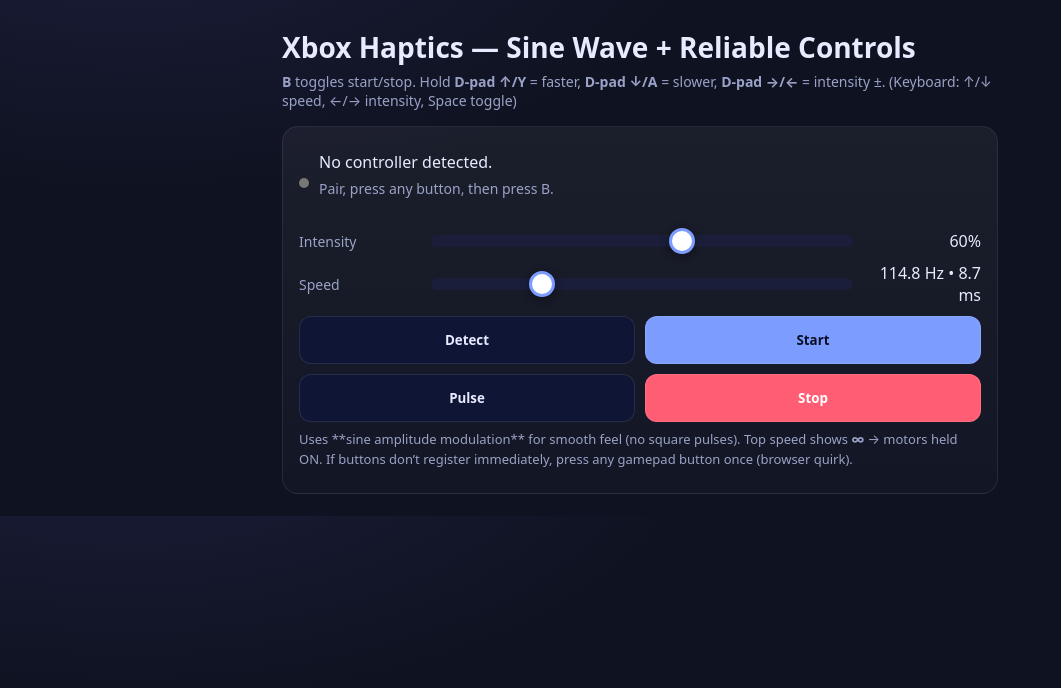
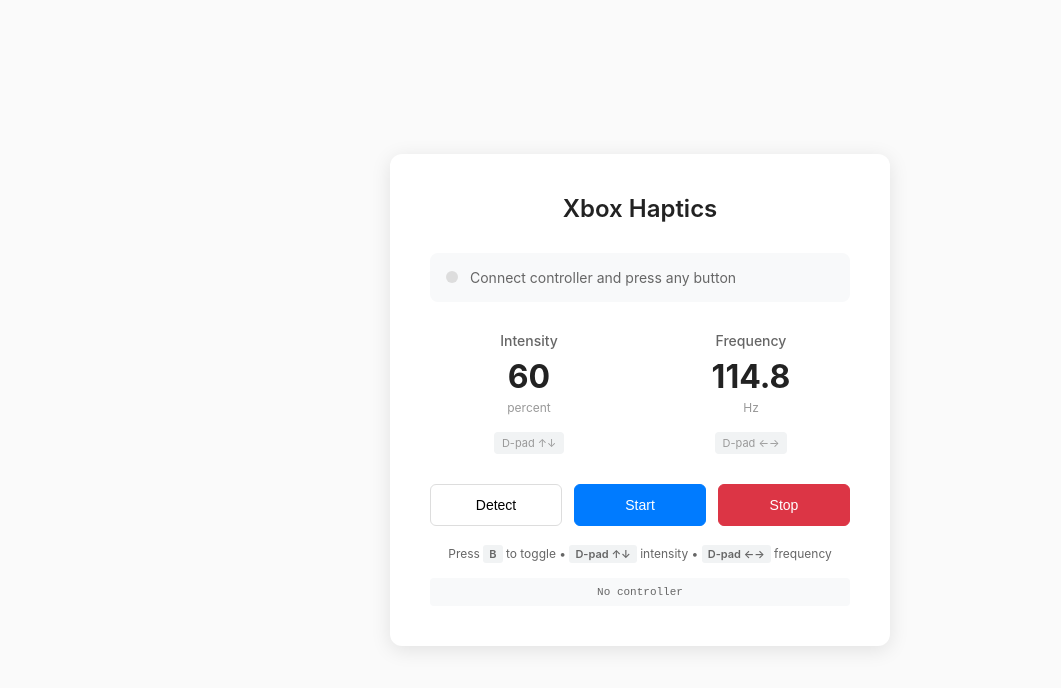
Before and after one commit to varun-b-nagaraj/test1, a plain HTML site: page haptic.html in a window 1280 px wide. Shown: the whole page, without its empty margins (0-1061 px from the left). Drawn offline with Linux system fonts and the light colour scheme.

Commit message:
stable working commit

```diff
--- a/haptic.html
+++ b/haptic.html
@@ -3,362 +3,497 @@
 <head>
 <meta charset="utf-8" />
 <meta name="viewport" content="width=device-width,initial-scale=1" />
-<title>Xbox Haptics — Sine Wave + Reliable Controls</title>
+<title>Xbox Haptics</title>
 <style>
-  :root{--bg:#0f1220;--text:#e8ebff;--muted:#9aa3c7;--accent:#7c9cff;--ok:#2bd576;--danger:#ff5d73;--radius:16px}
-  *{box-sizing:border-box;font-family:system-ui,-apple-system,Segoe UI,Roboto,Inter,Arial,sans-serif}
-  body{margin:0;background:radial-gradient(1000px 500px at 10% -20%, #1b1f3b 0%, #0f1220 60%), var(--bg);color:var(--text)}
-  .shell{max-width:760px;margin:0 auto;padding:22px}
-  h1{margin:6px 0 0;font-size:clamp(20px,4vw,28px)}
-  .sub{color:var(--muted);margin:6px 0 16px;font-size:14px}
-  .card{background:linear-gradient(180deg, rgba(255,255,255,.05), rgba(255,255,255,.02));
-        border:1px solid rgba(255,255,255,.08);border-radius:var(--radius);padding:16px}
-  .status{display:flex;align-items:center;gap:10px;margin:8px 0 16px}
-  .dot{width:10px;height:10px;border-radius:50%;background:#777}
-  .dot.ok{background:var(--ok)} .dot.bad{background:var(--danger)}
-  .row{display:grid;grid-template-columns: 120px 1fr 120px;gap:10px;align-items:center;margin:10px 0}
-  label{color:var(--muted);font-size:14px}
-  output{text-align:right;font-variant-numeric:tabular-nums}
-  input[type="range"]{width:100%;appearance:none;height:12px;border-radius:999px;background:#1a1e3a}
-  input[type="range"]::-webkit-slider-thumb{
-    appearance:none;width:26px;height:26px;border-radius:50%;background:#fff;border:3px solid var(--accent);
-    box-shadow:0 2px 10px rgba(0,0,0,.35)
+  * {
+    box-sizing: border-box;
+    margin: 0;
+    padding: 0;
   }
-  .btns{display:grid;grid-template-columns:1fr 1fr;gap:10px;margin-top:10px}
-  button{padding:14px;border-radius:12px;border:1px solid rgba(255,255,255,.1);background:var(--accent);color:#0b1025;font-weight:700}
-  button.secondary{background:#0f1534;color:#e8ebff}
-  button.danger{background:var(--danger);color:#fff}
-  .tips{color:var(--muted);font-size:13px;line-height:1.5;margin-top:8px}
-  .kbd{padding:1px 6px;border-radius:6px;background:#0b0f22;border:1px solid rgba(255,255,255,.12)}
-  .mono{font-family:ui-monospace, SFMono-Regular, Menlo, Consolas, "Liberation Mono", monospace}
+
+  body {
+    font-family: -apple-system, BlinkMacSystemFont, 'Segoe UI', system-ui, sans-serif;
+    background: #fafafa;
+    color: #333;
+    height: 100vh;
+    display: flex;
+    align-items: center;
+    justify-content: center;
+    overflow: hidden;
+  }
+
+  .container {
+    background: white;
+    border-radius: 12px;
+    box-shadow: 0 4px 20px rgba(0,0,0,0.1);
+    padding: 40px;
+    width: 500px;
+    max-width: 90vw;
+  }
+
+  .title {
+    text-align: center;
+    font-size: 24px;
+    font-weight: 600;
+    margin-bottom: 30px;
+    color: #222;
+  }
+
+  .status {
+    display: flex;
+    align-items: center;
+    gap: 12px;
+    margin-bottom: 30px;
+    padding: 16px;
+    background: #f8f9fa;
+    border-radius: 8px;
+  }
+
+  .status-dot {
+    width: 12px;
+    height: 12px;
+    border-radius: 50%;
+    background: #ddd;
+    transition: all 0.3s ease;
+  }
+
+  .status-dot.connected { background: #28a745; }
+  .status-dot.no-haptics { background: #ffc107; }
+
+  .status-text {
+    font-size: 14px;
+    color: #666;
+  }
+
+  .controls {
+    display: grid;
+    grid-template-columns: 1fr 1fr;
+    gap: 24px;
+    margin-bottom: 30px;
+  }
+
+  .control {
+    text-align: center;
+  }
+
+  .control-label {
+    font-size: 14px;
+    color: #666;
+    margin-bottom: 8px;
+    font-weight: 500;
+  }
+
+  .control-value {
+    font-size: 32px;
+    font-weight: 700;
+    color: #222;
+    margin-bottom: 4px;
+  }
+
+  .control-unit {
+    font-size: 12px;
+    color: #999;
+    margin-bottom: 16px;
+  }
+
+  .control-hint {
+    font-size: 11px;
+    color: #999;
+    padding: 4px 8px;
+    background: #f1f3f4;
+    border-radius: 4px;
+    display: inline-block;
+  }
+
+  .buttons {
+    display: grid;
+    grid-template-columns: 1fr 1fr 1fr;
+    gap: 12px;
+    margin-bottom: 20px;
+  }
+
+  .btn {
+    padding: 12px 16px;
+    border: 1px solid #ddd;
+    border-radius: 6px;
+    background: white;
+    cursor: pointer;
+    font-size: 14px;
+    font-weight: 500;
+    transition: all 0.2s ease;
+  }
+
+  .btn:hover {
+    background: #f8f9fa;
+    border-color: #ccc;
+  }
+
+  .btn:active {
+    transform: scale(0.98);
+  }
+
+  .btn-primary {
+    background: #007bff;
+    color: white;
+    border-color: #007bff;
+  }
+
+  .btn-primary:hover {
+    background: #0056b3;
+    border-color: #0056b3;
+  }
+
+  .btn-danger {
+    background: #dc3545;
+    color: white;
+    border-color: #dc3545;
+  }
+
+  .btn-danger:hover {
+    background: #c82333;
+    border-color: #c82333;
+  }
+
+  .instructions {
+    font-size: 12px;
+    color: #666;
+    text-align: center;
+    line-height: 1.4;
+  }
+
+  .key {
+    background: #f1f3f4;
+    padding: 2px 6px;
+    border-radius: 3px;
+    font-weight: 600;
+    font-size: 11px;
+  }
+
+  .running {
+    border: 2px solid #28a745;
+  }
+
+  .debug {
+    margin-top: 16px;
+    padding: 8px;
+    background: #f8f9fa;
+    border-radius: 4px;
+    font-family: monospace;
+    font-size: 11px;
+    color: #666;
+    text-align: center;
+  }
 </style>
 </head>
 <body>
-<div class="shell">
-  <h1>Xbox Haptics — Sine Wave + Reliable Controls</h1>
-  <div class="sub">
-    <b>B</b> toggles start/stop. Hold <b>D-pad ↑/Y</b> = faster, <b>D-pad ↓/A</b> = slower, <b>D-pad →/←</b> = intensity ±.
-    (Keyboard: ↑/↓ speed, ←/→ intensity, Space toggle)
+<div class="container" id="container">
+  <h1 class="title">Xbox Haptics</h1>
+
+  <div class="status">
+    <div class="status-dot" id="statusDot"></div>
+    <div class="status-text" id="statusText">Connect controller and press any button</div>
   </div>
 
-  <div class="card">
-    <div class="status">
-      <span id="dot" class="dot"></span>
-      <div>
-        <div id="gpName">No controller detected.</div>
-        <div id="cap" class="sub">Pair your controller, press any button, then press <b>B</b> or click Start.</div>
-      </div>
+  <div class="controls">
+    <div class="control">
+      <div class="control-label">Intensity</div>
+      <div class="control-value" id="intensityValue">60</div>
+      <div class="control-unit">percent</div>
+      <div class="control-hint">D-pad ↑↓</div>
     </div>
 
-    <div class="row">
-      <label for="intensity">Intensity</label>
-      <input id="intensity" type="range" min="0" max="100" value="60"/>
-      <output><span id="intensityPct">60</span>%</output>
+    <div class="control">
+      <div class="control-label">Frequency</div>
+      <div class="control-value" id="frequencyValue">3.2</div>
+      <div class="control-unit" id="frequencyUnit">Hz</div>
+      <div class="control-hint">D-pad ←→</div>
     </div>
+  </div>
 
-    <div class="row">
-      <label for="speed">Speed</label>
-      <!-- 0..101 where 101 = ∞ (constant on) -->
-      <input id="speed" type="range" min="0" max="101" step="1" value="25"/>
-      <output><span id="speedHz">3.2</span> Hz • <span id="periodMs">312.5</span> ms</output>
-    </div>
+  <div class="buttons">
+    <button class="btn" id="detectBtn">Detect</button>
+    <button class="btn btn-primary" id="startBtn">Start</button>
+    <button class="btn btn-danger" id="stopBtn">Stop</button>
+  </div>
 
-    <div class="btns">
-      <button id="detect" class="secondary">Detect</button>
-      <button id="start">Start</button>
-      <button id="pulse" class="secondary">Pulse</button>
-      <button id="stop" class="danger">Stop</button>
-    </div>
+  <div class="instructions">
+    Press <span class="key">B</span> to toggle •
+    <span class="key">D-pad ↑↓</span> intensity •
+    <span class="key">D-pad ←→</span> frequency
+  </div>
 
-    <div class="tips">
-      Uses **sine amplitude modulation** for smooth feel (no square pulses). Top speed shows <b>∞</b> → motors held ON.
-      If buttons don’t register immediately, press any gamepad button once (browser quirk).
-    </div>
-
-    <div class="tips mono" id="dbg" style="opacity:.8"></div>
-  </div>
+  <div class="debug" id="debug">Ready</div>
 </div>
 
 <script>
 (() => {
-  // ---------- Elements ----------
-  const $ = id => document.getElementById(id);
-  const ui = {
-    detect: $('detect'), start: $('start'), stop: $('stop'), pulse: $('pulse'),
-    gpName: $('gpName'), cap: $('cap'), dot: $('dot'),
-    intensity: $('intensity'), intensityPct: $('intensityPct'),
-    speed: $('speed'), speedHz: $('speedHz'), periodMs: $('periodMs'),
-    dbg: $('dbg')
+  const elements = {
+    container: document.getElementById('container'),
+    statusDot: document.getElementById('statusDot'),
+    statusText: document.getElementById('statusText'),
+    intensityValue: document.getElementById('intensityValue'),
+    frequencyValue: document.getElementById('frequencyValue'),
+    frequencyUnit: document.getElementById('frequencyUnit'),
+    detectBtn: document.getElementById('detectBtn'),
+    startBtn: document.getElementById('startBtn'),
+    stopBtn: document.getElementById('stopBtn'),
+    debug: document.getElementById('debug')
   };
 
-  // ---------- State ----------
-  const S = {
-    idx: null,
-    running: false,
-    rafId: null,
-    inputTimer: null,
-    lastButtons: [],
-    // params
-    intensity: 0.60,   // 0..1
-    speedPos: 25,      // 0..101 (101 => Infinity)
-    // timing
-    lastSend: 0,       // ms timestamp of last haptics command
-    sendEveryMs: 18,   // how often to refresh actuator (overlapping durations)
-    // keyboard fallback
-    keys: new Set()
+  const state = {
+    controllerIndex: null,
+    isRunning: false,
+    animationId: null,
+    intensity: 60, // 0-100
+    frequency: 25, // 0-101 position
+    lastButtons: null,
+    lastInputTime: 0
   };
 
-  // ---------- Speed mapping (exponential-ish) ----------
-  const PMAX = 101, FMAX = 200; // 200 Hz cap; 101 => Infinity
-  function posToHz(p){
-    if (p >= PMAX) return Infinity;
-    const s = p / PMAX;
-    return FMAX * (1 - Math.pow(1 - s, 3)); // concave curve → finer at high end
-  }
-  function hzToPos(hz){
-    if (!isFinite(hz) || hz >= FMAX) return PMAX;
-    const s = 1 - Math.pow(1 - (hz / FMAX), 1/3);
-    return Math.round(s * PMAX);
+  // Frequency conversion
+  function posToHz(pos) {
+    if (pos >= 101) return Infinity;
+    const norm = pos / 101;
+    return 200 * (1 - Math.pow(1 - norm, 3));
   }
 
-  // ---------- Gamepad helpers ----------
-  function pads(){ return navigator.getGamepads ? Array.from(navigator.getGamepads()).filter(Boolean) : []; }
-  const haveHaptics = gp => gp?.vibrationActuator && typeof gp.vibrationActuator.playEffect === 'function';
+  function getGamepads() {
+    return navigator.getGamepads ? Array.from(navigator.getGamepads()).filter(Boolean) : [];
+  }
 
-  function findPad(){
-    const P = pads();
-    // prefer standard mapping with haptics
-    for (let i=0;i<P.length;i++){ if (P[i]?.connected && P[i].mapping==='standard' && haveHaptics(P[i])) return {gp:P[i], index:i, haptics:true}; }
-    // any haptics
-    for (let i=0;i<P.length;i++){ if (P[i]?.connected && haveHaptics(P[i])) return {gp:P[i], index:i, haptics:true}; }
-    // any connected
-    for (let i=0;i<P.length;i++){ if (P[i]?.connected) return {gp:P[i], index:i, haptics:false}; }
+  function hasHaptics(gp) {
+    return gp?.vibrationActuator && typeof gp.vibrationActuator.playEffect === 'function';
+  }
+
+  function findController() {
+    const pads = getGamepads();
+    for (let i = 0; i < pads.length; i++) {
+      const gp = pads[i];
+      if (gp?.connected && gp.mapping === 'standard' && hasHaptics(gp)) {
+        return { gamepad: gp, index: i, hasHaptics: true };
+      }
+    }
+    for (let i = 0; i < pads.length; i++) {
+      const gp = pads[i];
+      if (gp?.connected && hasHaptics(gp)) {
+        return { gamepad: gp, index: i, hasHaptics: true };
+      }
+    }
+    for (let i = 0; i < pads.length; i++) {
+      const gp = pads[i];
+      if (gp?.connected) {
+        return { gamepad: gp, index: i, hasHaptics: false };
+      }
+    }
     return null;
   }
 
-  function setStatus(found){
-    if (!found){ ui.gpName.textContent='No controller detected.'; ui.cap.textContent='Pair, press any button, then press B.'; ui.dot.className='dot'; return; }
-    ui.gpName.textContent = (found.gp.id || 'Gamepad') + (found.gp.mapping!=='standard' ? ' (non-std)' : '');
-    ui.cap.textContent = found.haptics ? 'Haptics available.' : 'Connected (no haptics actuator found).';
-    ui.dot.className = 'dot ' + (found.haptics ? 'ok' : 'bad');
-  }
-  function refresh(){ setStatus(findPad()); }
+  function updateStatus() {
+    const found = findController();
 
-  // ---------- UI sync ----------
-  function syncIntensity(){
-    S.intensity = Number(ui.intensity.value)/100;
-    ui.intensityPct.textContent = Math.round(S.intensity*100);
-  }
-  function syncSpeed(){
-    S.speedPos = Number(ui.speed.value);
-    const hz = posToHz(S.speedPos);
-    if (hz === Infinity){
-      ui.speedHz.textContent = '∞';
-      ui.periodMs.textContent = '0.0';
+    if (!found) {
+      elements.statusDot.className = 'status-dot';
+      elements.statusText.textContent = 'Connect controller and press any button';
+    } else if (found.hasHaptics) {
+      elements.statusDot.className = 'status-dot connected';
+      elements.statusText.textContent = 'Controller connected - haptics ready';
     } else {
-      ui.speedHz.textContent = hz.toFixed(1);
-      ui.periodMs.textContent = hz<=0 ? '∞' : (1000/hz).toFixed(1);
+      elements.statusDot.className = 'status-dot no-haptics';
+      elements.statusText.textContent = 'Controller connected - no haptics';
     }
   }
-  ui.intensity.addEventListener('input', syncIntensity);
-  ui.speed.addEventListener('input', syncSpeed);
-  syncIntensity(); syncSpeed();
 
-  // ---------- Robust button/D-pad reads ----------
-  function readButtons(gp){
-    const bArr = gp.buttons || [];
-    const pressed = bArr.map(x => (!!x?.pressed) || ((x?.value ?? 0) > 0.5));
+  function updateDisplay() {
+    elements.intensityValue.textContent = state.intensity;
 
-    // Some browsers/controllers map D-pad to axes (hat) or left stick.
-    const axes = gp.axes || [];
-    // Hat axis (Firefox/DS): axes[9] => [-1..1] pairs; Xbox often has 2 axes for dpad too.
-    let dpadUp=false, dpadDown=false, dpadLeft=false, dpadRight=false;
+    const hz = posToHz(state.frequency);
+    if (hz === Infinity) {
+      elements.frequencyValue.textContent = '∞';
+      elements.frequencyUnit.textContent = 'constant';
+    } else {
+      elements.frequencyValue.textContent = hz.toFixed(1);
+      elements.frequencyUnit.textContent = 'Hz';
+    }
+  }
 
-    // Standard buttons
-    dpadUp   = pressed[12] || dpadUp;
-    dpadDown = pressed[13] || dpadDown;
-    dpadLeft = pressed[14] || dpadLeft;
-    dpadRight= pressed[15] || dpadRight;
+  function readButtons(gp) {
+    if (!gp || !gp.buttons) return null;
 
-    // Axes interpretation fallback
-    const axX = axes[9] !== undefined ? axes[9] : axes[0]; // try hat then left stick X
-    const axY = axes[9] !== undefined ? axes[10] : axes[1]; // try hat then left stick Y
-    const thr = 0.5;
-    if (axX !== undefined && axY !== undefined && axes.length >= 2 && axes.length <= 16){
-      dpadLeft  = dpadLeft  || axX < -thr;
-      dpadRight = dpadRight || axX >  thr;
-      dpadUp    = dpadUp    || axY < -thr;
-      dpadDown  = dpadDown  || axY >  thr;
-    }
-
+    const buttons = gp.buttons;
     return {
-      A: pressed[0] || false,
-      B: pressed[1] || false,
-      Y: pressed[3] || false,
-      START: pressed[9] || false,
-      BACK: pressed[8] || false,
-      DPAD_UP: dpadUp, DPAD_DOWN: dpadDown, DPAD_LEFT: dpadLeft, DPAD_RIGHT: dpadRight,
-      raw: pressed
+      B: buttons[1]?.pressed || false,
+      DPAD_UP: buttons[12]?.pressed || false,
+      DPAD_DOWN: buttons[13]?.pressed || false,
+      DPAD_LEFT: buttons[14]?.pressed || false,
+      DPAD_RIGHT: buttons[15]?.pressed || false
     };
   }
 
-  // ---------- Haptics driver (sine AM) ----------
-  function sendRumble(strong, weak, durationMs){
-    const gp = pads()[S.idx];
+  function sendHaptics(intensity, duration) {
+    const pads = getGamepads();
+    const gp = pads[state.controllerIndex];
     if (!gp?.vibrationActuator) return;
+
+    const strength = intensity / 100;
     gp.vibrationActuator.playEffect('dual-rumble', {
       startDelay: 0,
-      duration: Math.max(20, Math.floor(durationMs)),
-      strongMagnitude: Math.max(0, Math.min(1, strong)),
-      weakMagnitude:   Math.max(0, Math.min(1, weak))
-    }).catch(()=>{});
+      duration: Math.max(20, duration),
+      strongMagnitude: strength,
+      weakMagnitude: strength
+    }).catch(() => {});
   }
-  function stopRumble(){
-    const gp = pads()[S.idx];
+
+  function stopHaptics() {
+    const pads = getGamepads();
+    const gp = pads[state.controllerIndex];
     if (!gp?.vibrationActuator) return;
-    if (typeof gp.vibrationActuator.reset === 'function'){
-      gp.vibrationActuator.reset().catch(()=>{});
+
+    if (typeof gp.vibrationActuator.reset === 'function') {
+      gp.vibrationActuator.reset().catch(() => {});
     } else {
-      sendRumble(0,0,40);
+      sendHaptics(0, 50);
     }
   }
 
-  // rAF loop with continuous overlapping effects for smoothness
-  function loop(tMs){
-    if (!S.running){ S.rafId = null; return; }
-    const P = pads(); const gp = (S.idx!=null ? P[S.idx] : null);
-    if (!gp || !gp.connected || !gp.vibrationActuator){ toggle(false); refresh(); return; }
-
-    const hz = posToHz(S.speedPos);
-    const base = S.intensity;
-    // Sine modulation: 0..1 scaled; add small floor to avoid “dead spots”
-    const t = tMs/1000;
-    let amp;
-    if (hz === Infinity){
-      amp = base; // constant on
-    } else if (hz <= 0){
-      amp = 0;    // constant off
-    } else {
-      const m = 0.5 + 0.5 * Math.sin(2*Math.PI*hz*t);
-      const floor = 0.06; // helps keep it feeling continuous at mid speeds
-      amp = base * Math.max(floor, m);
+  function hapticsLoop(timestamp) {
+    if (!state.isRunning) {
+      state.animationId = null;
+      return;
     }
 
-    // Send at a fixed cadence with overlap so it feels continuous
-    if (tMs - S.lastSend >= S.sendEveryMs){
-      // use same amp on both motors (you can bias if you want)
-      sendRumble(amp, amp, S.sendEveryMs + 18);
-      S.lastSend = tMs;
+    const pads = getGamepads();
+    const gp = pads[state.controllerIndex];
+    if (!gp?.connected || !gp.vibrationActuator) {
+      stop();
+      updateStatus();
+      return;
     }
 
-    S.rafId = requestAnimationFrame(loop);
+    const hz = posToHz(state.frequency);
+    const time = timestamp / 1000;
+    let amplitude;
+
+    if (hz === Infinity) {
+      amplitude = state.intensity;
+    } else if (hz <= 0) {
+      amplitude = 0;
+    } else {
+      const sine = 0.5 + 0.5 * Math.sin(2 * Math.PI * hz * time);
+      amplitude = state.intensity * Math.max(0.1, sine);
+    }
+
+    sendHaptics(amplitude, 25);
+    state.animationId = requestAnimationFrame(hapticsLoop);
   }
 
-  // ---------- Start/Stop/Toggle ----------
-  function start(){
-    const found = findPad();
-    if (!found || !found.haptics){ refresh(); alert('No gamepad with haptics found. Press any button, then Detect.'); return; }
-    S.idx = found.index;
-    if (S.running) return;
-    S.running = true;
-    S.lastSend = 0;
-    if (!S.rafId) S.rafId = requestAnimationFrame(loop);
-  }
-  function stop(){
-    if (!S.running) return;
-    S.running = false;
-    if (S.rafId){ cancelAnimationFrame(S.rafId); S.rafId = null; }
-    stopRumble();
-  }
-  function toggle(force){
-    if (typeof force === 'boolean'){ force ? start() : stop(); return; }
-    S.running ? stop() : start();
+  function start() {
+    const found = findController();
+    if (!found || !found.hasHaptics) {
+      updateStatus();
+      alert('No controller with haptics found');
+      return;
+    }
+
+    state.controllerIndex = found.index;
+    state.isRunning = true;
+    elements.container.classList.add('running');
+
+    if (!state.animationId) {
+      state.animationId = requestAnimationFrame(hapticsLoop);
+    }
   }
 
-  // ---------- Controller & keyboard handling ----------
-  function pollInputs(){
-    const found = findPad();
-    const P = pads();
-    const gp = found ? found.gp : null;
+  function stop() {
+    state.isRunning = false;
+    elements.container.classList.remove('running');
 
-    if (!gp){ setStatus(null); S.lastButtons = []; return; }
-    setStatus(found);
-
-    const b = readButtons(gp);
-    const prev = S.lastButtons;
-
-    // B toggle (edge)
-    if (b.B && !(prev[1] || false)) toggle();
-
-    // Start/Back optional
-    if (b.START && !(prev[9] || false)) start();
-    if (b.BACK  && !(prev[8] || false)) stop();
-
-    // Continuous adjust (also allow keyboard)
-    const now = performance.now();
-    const dt = (pollInputs._lastTime ? (now - pollInputs._lastTime) : 16)/1000;
-    pollInputs._lastTime = now;
-
-    // Compute current Hz for non-linear step
-    const currHz = posToHz(S.speedPos);
-    const norm = (!isFinite(currHz) ? 1 : currHz / FMAX); // 0..1
-    const hzPerSec = 60*(1 - norm) + 3*(norm); // coarse at low, fine at high
-    let newHz = currHz;
-
-    const speedUp   = b.DPAD_UP || b.Y || S.keys.has('ArrowUp');
-    const speedDown = b.DPAD_DOWN || b.A || S.keys.has('ArrowDown');
-    if (speedUp && isFinite(newHz))   newHz = Math.min(FMAX, newHz + hzPerSec*dt);
-    if (speedDown){
-      newHz = isFinite(newHz) ? Math.max(0, newHz - hzPerSec*dt) : (FMAX - 10);
-    }
-    if (newHz !== currHz){
-      const pos = hzToPos(newHz);
-      if (pos !== S.speedPos){ ui.speed.value = pos; syncSpeed(); }
+    if (state.animationId) {
+      cancelAnimationFrame(state.animationId);
+      state.animationId = null;
     }
 
-    // Intensity adjust
-    const pctPerSec = 80;
-    let intPct = Number(ui.intensity.value);
-    const intUp   = b.DPAD_RIGHT || S.keys.has('ArrowRight');
-    const intDown = b.DPAD_LEFT  || S.keys.has('ArrowLeft');
-    if (intUp)   intPct = Math.min(100, intPct + pctPerSec*dt);
-    if (intDown) intPct = Math.max(0,   intPct - pctPerSec*dt);
-    if (intPct !== Number(ui.intensity.value)){ ui.intensity.value = Math.round(intPct); syncIntensity(); }
-
-    // Save raw for edge detection next poll
-    S.lastButtons = b.raw;
-
-    // Debug (optional)
-    ui.dbg.textContent = `speed: ${ui.speedHz.textContent} Hz  |  intensity: ${ui.intensityPct.textContent}%  |  running: ${S.running ? 'yes' : 'no'}`;
+    stopHaptics();
   }
 
-  // Keyboard fallback
-  window.addEventListener('keydown', (e)=>{ if (['ArrowUp','ArrowDown','ArrowLeft','ArrowRight',' '].includes(e.key)) { e.preventDefault(); S.keys.add(e.key===' ' ? 'Space' : e.key); if (e.key===' ') toggle(); }});
-  window.addEventListener('keyup',   (e)=>{ if (['ArrowUp','ArrowDown','ArrowLeft','ArrowRight',' '].includes(e.key)) { e.preventDefault(); S.keys.delete(e.key===' ' ? 'Space' : e.key);} });
+  function toggle() {
+    state.isRunning ? stop() : start();
+  }
 
-  // ---------- Wire UI ----------
-  ui.detect.addEventListener('click', refresh);
-  ui.start .addEventListener('click', start);
-  ui.stop  .addEventListener('click', stop);
-  ui.pulse .addEventListener('click', () => {
-    const found = findPad();
-    if (!found || !found.haptics){ refresh(); alert('No haptics actuator detected.'); return; }
-    const mag = S.intensity;
-    const gp = pads()[found.index];
-    gp.vibrationActuator.playEffect('dual-rumble', {startDelay:0, duration:220, strongMagnitude:mag, weakMagnitude:mag}).catch(()=>{});
+  function pollController() {
+    const found = findController();
+    if (!found) {
+      updateStatus();
+      state.lastButtons = null;
+      elements.debug.textContent = 'No controller';
+      return;
+    }
+
+    updateStatus();
+
+    const buttons = readButtons(found.gamepad);
+    if (!buttons) return;
+
+    const prev = state.lastButtons;
+
+    // B button toggle (only on press, not hold)
+    if (buttons.B && !(prev?.B)) {
+      toggle();
+    }
+
+    // D-pad controls (continuous while held)
+    const now = performance.now();
+    const dt = Math.min((now - state.lastInputTime) / 1000, 0.1); // cap at 100ms
+    state.lastInputTime = now;
+
+    // Intensity: D-pad up/down
+    if (buttons.DPAD_UP) {
+      state.intensity = Math.min(100, state.intensity + 100 * dt);
+      updateDisplay();
+    }
+    if (buttons.DPAD_DOWN) {
+      state.intensity = Math.max(0, state.intensity - 100 * dt);
+      updateDisplay();
+    }
+
+    // Frequency: D-pad left/right
+    if (buttons.DPAD_RIGHT) {
+      state.frequency = Math.min(101, state.frequency + 50 * dt);
+      updateDisplay();
+    }
+    if (buttons.DPAD_LEFT) {
+      state.frequency = Math.max(0, state.frequency - 50 * dt);
+      updateDisplay();
+    }
+
+    state.lastButtons = buttons;
+
+    elements.debug.textContent =
+      `Intensity: ${state.intensity.toFixed(0)}% | ` +
+      `Frequency: ${elements.frequencyValue.textContent}${elements.frequencyUnit.textContent} | ` +
+      `${state.isRunning ? 'Running' : 'Stopped'}`;
+  }
+
+  // Event listeners
+  elements.detectBtn.addEventListener('click', updateStatus);
+  elements.startBtn.addEventListener('click', start);
+  elements.stopBtn.addEventListener('click', stop);
+
+  window.addEventListener('gamepadconnected', updateStatus);
+  window.addEventListener('gamepaddisconnected', () => {
+    stop();
+    updateStatus();
   });
 
-  // ---------- Lifecycle ----------
-  window.addEventListener('gamepadconnected', refresh);
-  window.addEventListener('gamepaddisconnected', () => { stop(); refresh(); });
-  document.addEventListener('visibilitychange', () => { if (document.hidden) stop(); });
-  window.addEventListener('pagehide', stop);
+  document.addEventListener('visibilitychange', () => {
+    if (document.hidden) stop();
+  });
 
-  // Background input polling so B works even when idle
-  S.inputTimer = setInterval(pollInputs, 16);
+  // Initialize
+  updateDisplay();
+  updateStatus();
 
-  // Init
-  refresh();
+  // Poll controller at 60fps
+  setInterval(pollController, 16);
 })();
 </script>
 </body>
```
